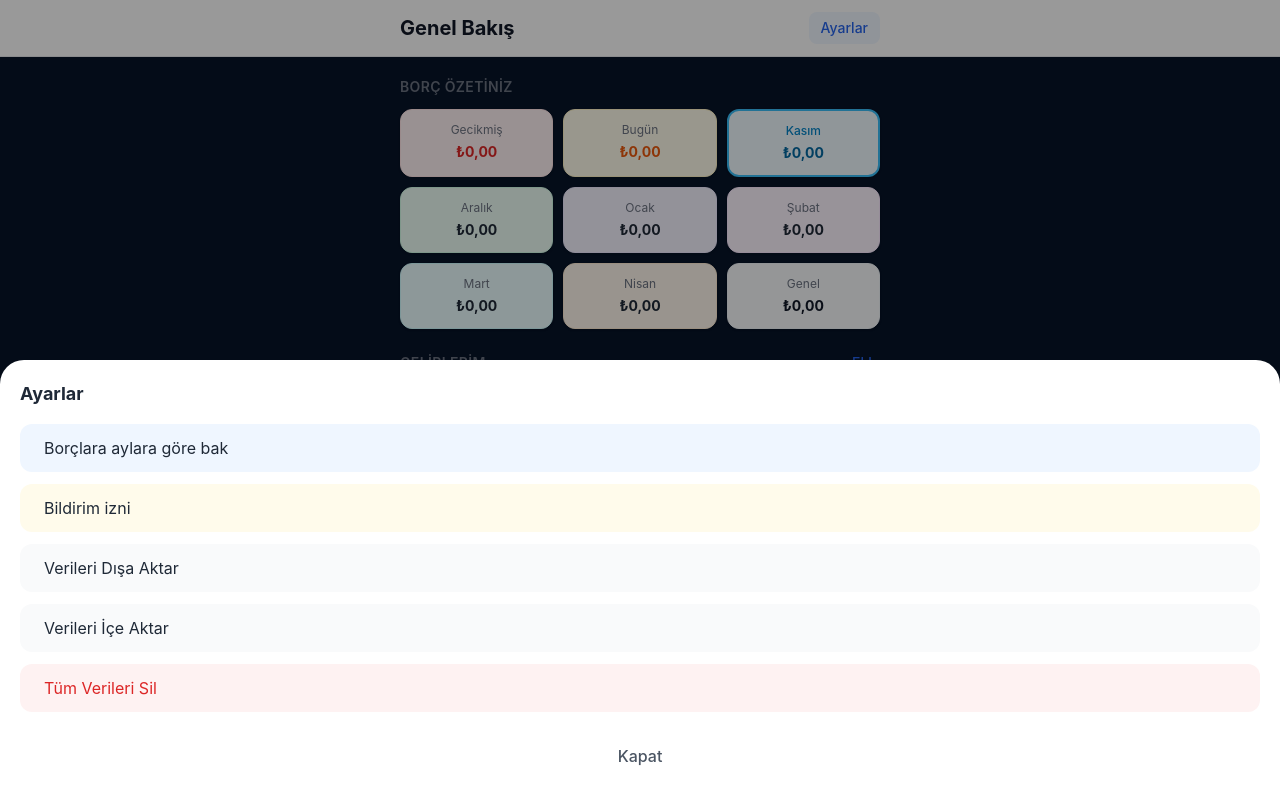
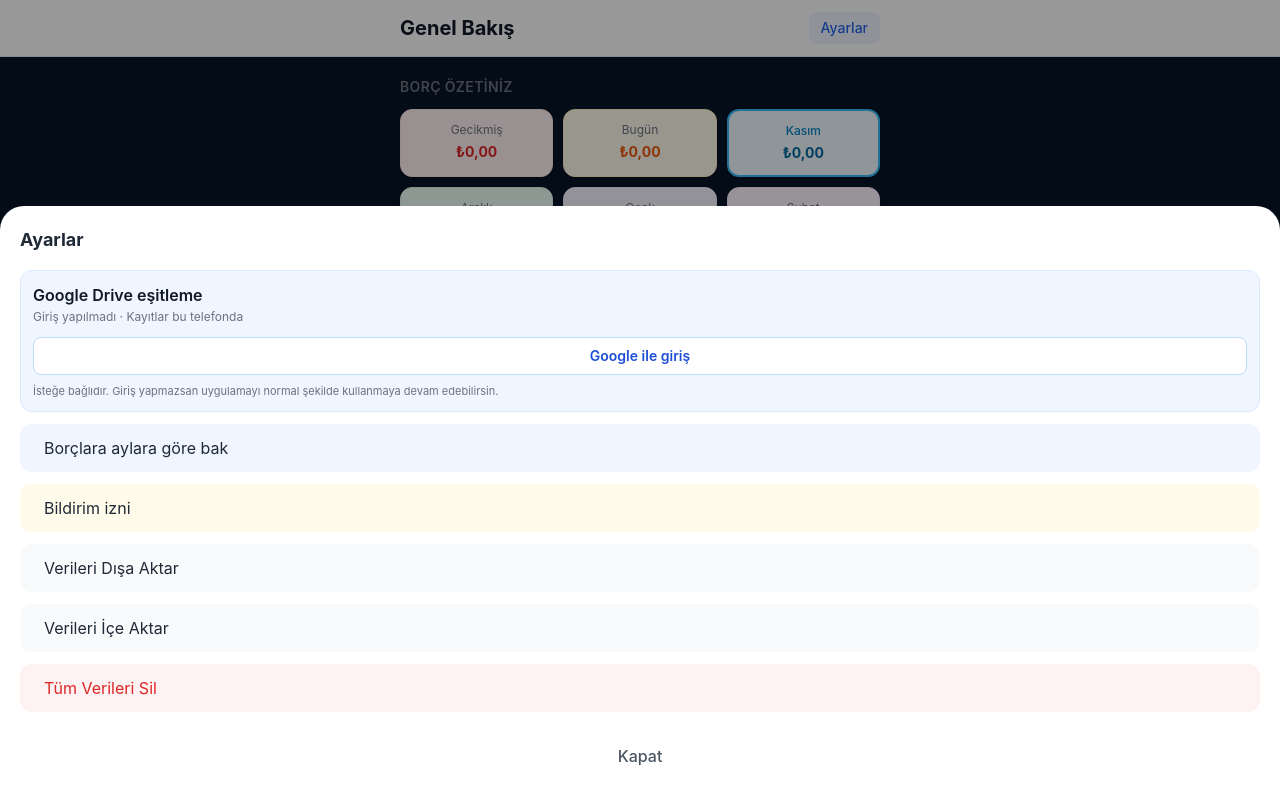
Before and after one commit to ahmetbayrak19-afk/borc-takip, a website: page index.html in a window 1280 px wide. Both pictures are taken after a click on the button "Ayarlar". Drawn offline with nearby package versions, Linux system fonts and the light colour scheme; files that its build step writes are made by us from their sources.

Commit message:
feat: isteğe bağlı Google giriş arayüzü ekle

```diff
--- a/index.html
+++ b/index.html
@@ -285,6 +285,21 @@
     <div class="absolute bottom-0 left-0 right-0 bg-white rounded-t-3xl p-5 slide-up">
       <h2 class="font-bold text-lg mb-4">Ayarlar</h2>
       <div class="space-y-3">
+        <div class="rounded-xl border border-blue-100 bg-blue-50 p-3">
+          <div class="flex items-start justify-between gap-3">
+            <div>
+              <p class="font-semibold text-gray-900">Google Drive eşitleme</p>
+              <p id="google-sync-status" class="text-xs text-gray-500 mt-0.5">Giriş yapılmadı · Kayıtlar bu telefonda</p>
+            </div>
+            <i class="fab fa-google text-blue-600 text-xl mt-1"></i>
+          </div>
+          <div class="flex gap-2 mt-3">
+            <button id="btn-google-signin" onclick="googleSignIn()" class="flex-1 rounded-lg bg-white border border-blue-200 py-2 text-sm font-semibold text-blue-700">Google ile giriş</button>
+            <button id="btn-google-sync" onclick="syncNow(true)" class="hidden flex-1 rounded-lg bg-white border border-blue-200 py-2 text-sm font-semibold text-blue-700">Şimdi eşitle</button>
+            <button id="btn-google-signout" onclick="googleSignOut()" class="hidden rounded-lg bg-white border border-gray-200 px-3 py-2 text-sm text-gray-600">Çıkış</button>
+          </div>
+          <p class="text-[11px] text-gray-500 mt-2">İsteğe bağlıdır. Giriş yapmazsan uygulamayı normal şekilde kullanmaya devam edebilirsin.</p>
+        </div>
         <button onclick="openMonthsModal()" class="w-full flex items-center gap-3 p-3 rounded-xl bg-blue-50 hover:bg-blue-100 text-left">
           <i class="fas fa-calendar-alt text-blue-600"></i><span>Borçlara aylara göre bak</span>
         </button>
```
